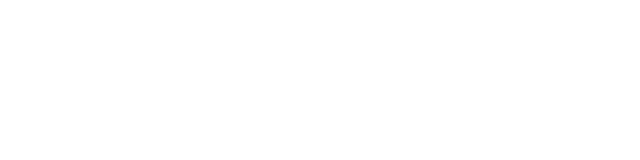
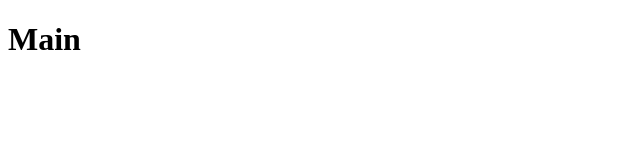
Before and after one commit to bernardocastro95/repo, a React (Create React App) app: page / in a window 1280 px wide. Shown: the top 160 px of the page, without its empty margins (0-640 px from the left). Built offline with nearby package versions, Linux system fonts and the light colour scheme.

Commit message:
Glitch fix

```diff
--- a/src/routes.js
+++ b/src/routes.js
@@ -7,8 +7,8 @@ export default function RouteManager(){
     return(
         <BrowserRouter>
             <Routes>
-                <Route exact path="/" component ={Main}/>
-                <Route exact path="/repo" component ={Repo}/>
+                <Route exact path="/" element ={<Main/>}/>
+                <Route exact path="/repo" element ={<Repo/>}/>
             </Routes>
         </BrowserRouter>
     )
```
